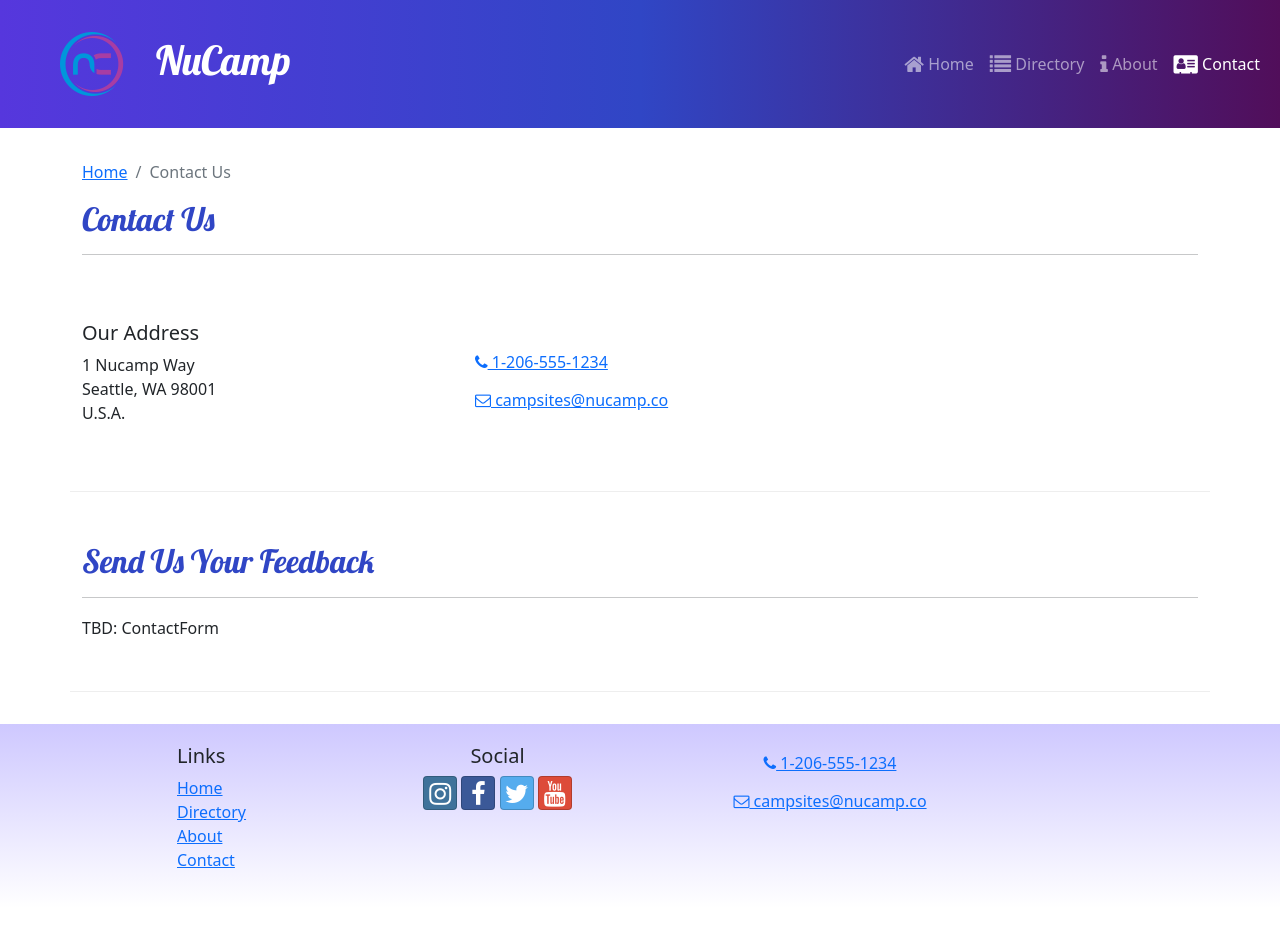
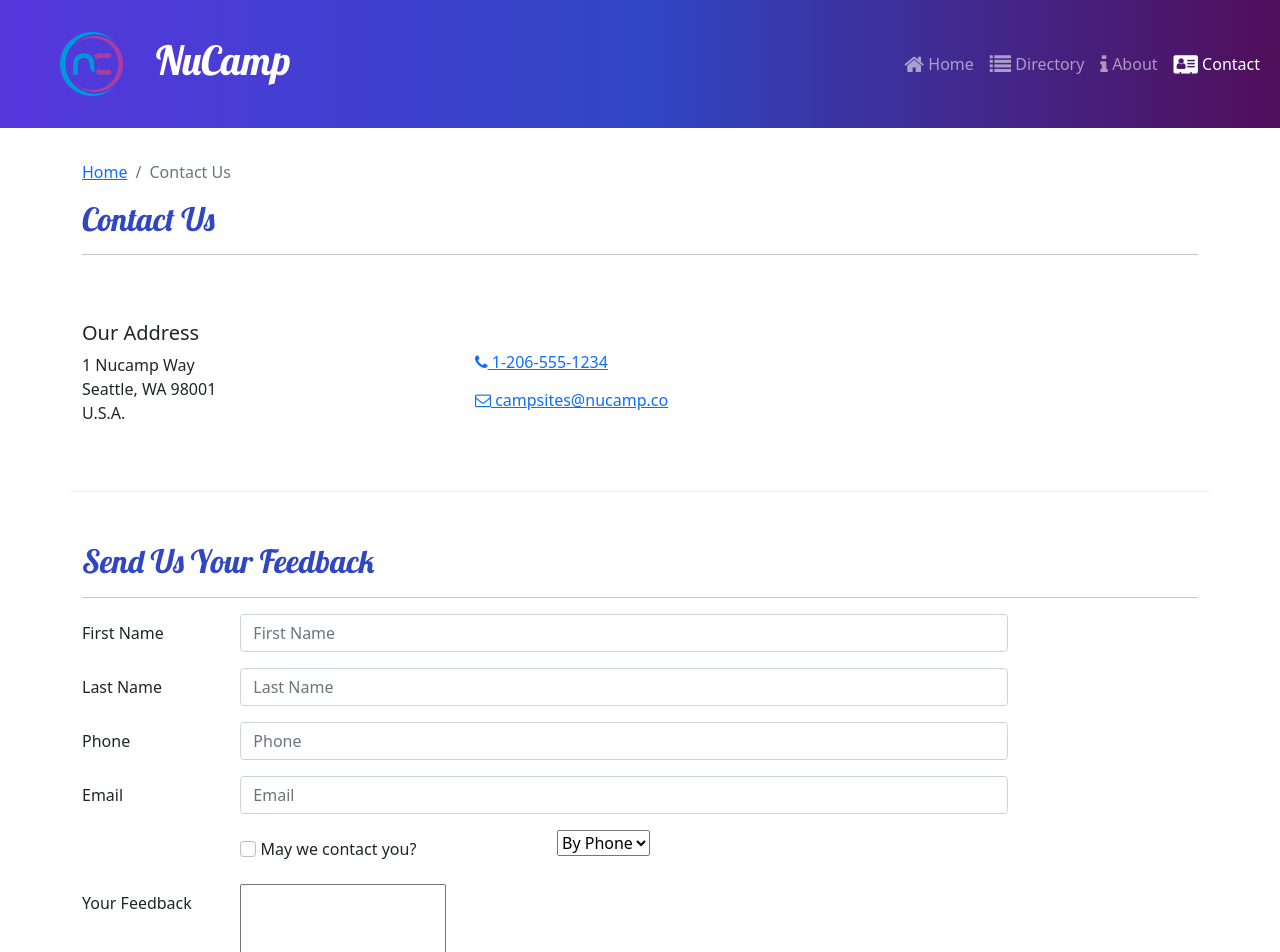
Before and after one commit to secretagentan/nucampsite-react, a React (Create React App) app: page /contact in a window 1280 px wide. Shown: the top 952 px of the page. Before the commit the page ends 908 px from the top, so only its background shows below. Built offline with nearby package versions, Linux system fonts and the light colour scheme.

Commit message:
ContactForm Parts 1 and 2

```diff
--- /dev/null
+++ b/src/components/ContactForm.js
@@ -0,0 +1,107 @@
+import { Button, Label, Col, FormGroup } from 'reactstrap';
+import { Formik, Field, Form } from 'formik';
+
+import React from 'react'
+
+const ContactForm = () => {
+  return (
+    <Formik
+        initialValues={{
+            firstName: '',
+            lastName: '',
+            phoneNum: '',
+            email: '',
+            agree: false,
+            contactType: 'By Phone',
+            feedback: ''
+        }}
+    >
+    <Form>
+        <FormGroup row>
+            <Label htmlFor='firstName' md='2'>
+                First Name
+            </Label>
+            <Col md='10'>
+                <Field
+                    name='firstName'
+                    placeholder='First Name'
+                    className='form-control'
+                />
+            </Col>
+        </FormGroup>
+        <FormGroup row>
+            <Label htmlFor='lastName' md='2'>
+                Last Name
+            </Label>
+            <Col md='10'>
+                <Field
+                    name='lastName'
+                    placeholder='Last Name'
+                    className='form-control'
+                />
+            </Col>
+        </FormGroup>
+        <FormGroup row>
+            <Label htmlFor='phoneNum' md='2'>
+                Phone
+            </Label>
+            <Col md='10'>
+                <Field
+                    name='phoneNum'
+                    placeholder='Phone'
+                    className='form-control'
+                />
+            </Col>
+        </FormGroup>
+        <FormGroup row>
+            <Label htmlFor='email' md='2'>
+                Email
+            </Label>
+            <Col md='10'>
+                <Field
+                    name='email'
+                    placeholder='Email'
+                    className='form-control'
+                />
+            </Col>
+        </FormGroup>
+        <FormGroup row>
+        <Label check md={{ size: 4, offset: 2 }}>
+            <Field
+                name='agree'
+                type='checkbox'
+                className='form-check-input'
+            />{' '}
+            May we contact you?
+        </Label>
+            <Col md='4'>
+                <Field
+                    name='contactType'
+                    as='select'
+                >
+                    <option>By Phone</option>
+                    <option>By Email</option>
+                </Field>
+            </Col>
+        </FormGroup>
+        <FormGroup row>
+            <Label htmlFor='feedback' md='2'>
+                Your Feedback
+            </Label>
+            <Col md='10'>
+                <Field
+                    name='feedback'
+                    as='textarea'
+                    rows='12'
+                />
+            </Col>
+        </FormGroup>
+        <FormGroup row>
+        </FormGroup>
+    </Form>
+
+    </Formik>
+  )
+}
+
+export default ContactForm
--- a/src/pages/ContactPage.js
+++ b/src/pages/ContactPage.js
@@ -1,5 +1,6 @@
 import { Container, Col, Row } from 'reactstrap';
 import SubHeader from '../components/SubHeader';
+import ContactForm from '../components/ContactForm';
 
 const ContactPage = () => {
     return (
@@ -41,7 +42,9 @@
                     <h2>Send Us Your Feedback</h2>
                     <hr />
                 </Col>
-                <Col md='10'>TBD: ContactForm</Col>
+                <Col md='10'>
+                    <ContactForm />
+                </Col>
             </Row>
         </Container>
     );
```
